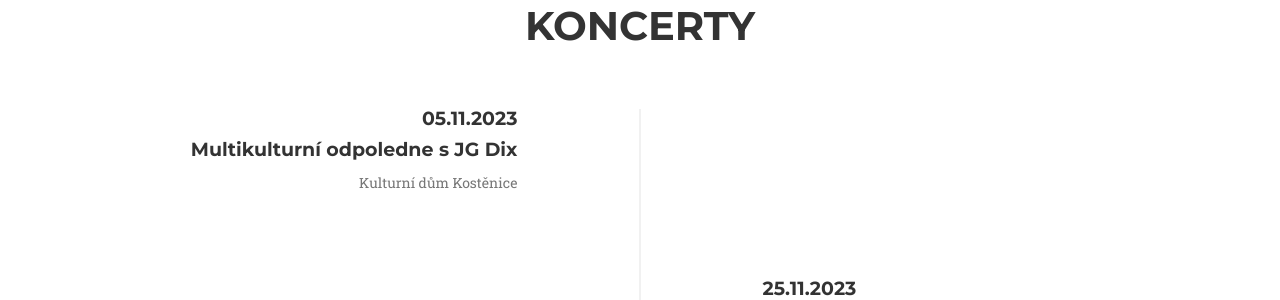
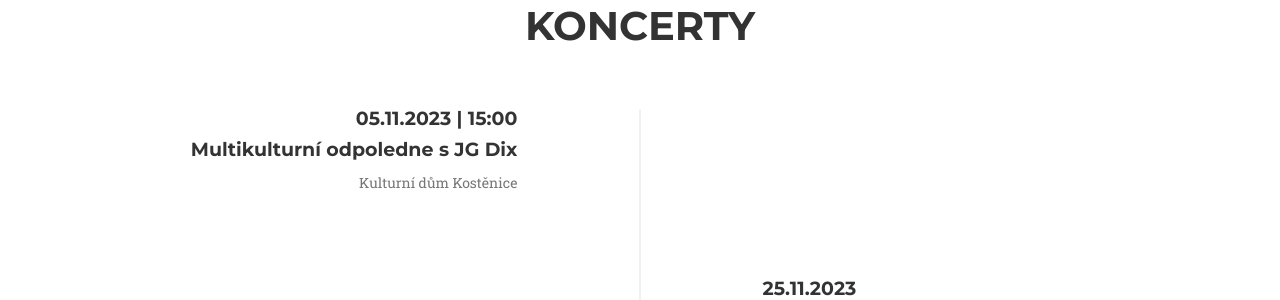
Before and after one commit to skalahonza/jgdix, a Jekyll site: the page built from index.html, in a window 1280 px wide and 900 px high, scrolled down 613 px. Shown: the part 153-453 px from the top of the window. Built offline with Jekyll 4.4.1, drawn with Linux system fonts in a browser that asks for light colours; some web fonts are replaced.

Commit message:
Show concert ime

```diff
--- a/_includes/concerts.html
+++ b/_includes/concerts.html
@@ -19,7 +19,7 @@
                         {% endif %}
                             <div class="timeline-panel">
                                 <div class="timeline-heading">
-                                    <h4>{{ concert.date | date: "%d.%m.%Y" }}</h4>
+                                    <h4>{{ concert.date | date: "%d.%m.%Y" }}{% if concert.time and concert.time != "" %} | {{ concert.time }}{% endif %}</h4>
                                     <h4 class="subheading">{{ concert.title }}</h4>
                                 </div>
                                 <div class="timeline-body">
```
Also changed, not shown: _concerts/2023-11-05.md (+1 -0 lines).
